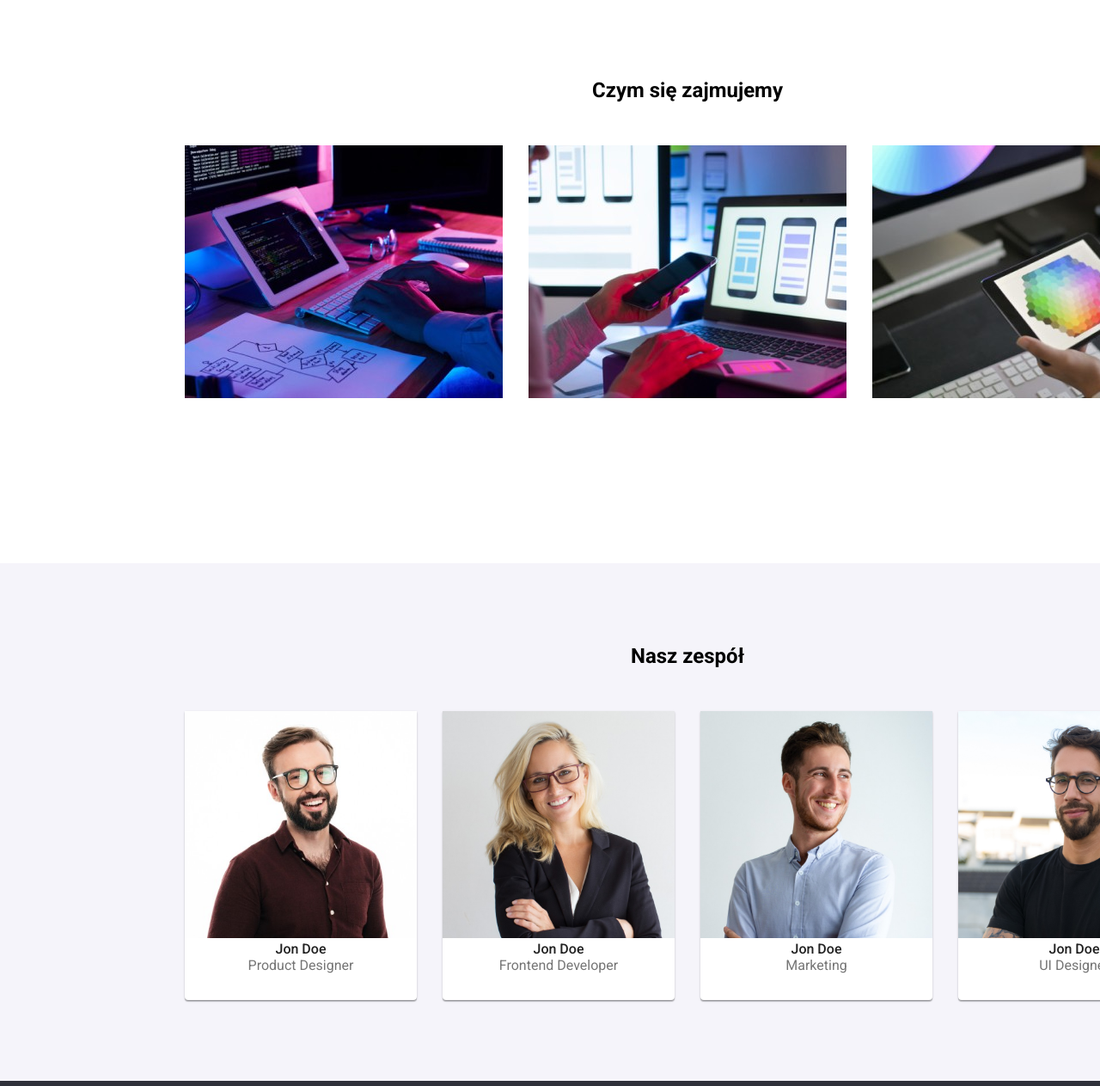
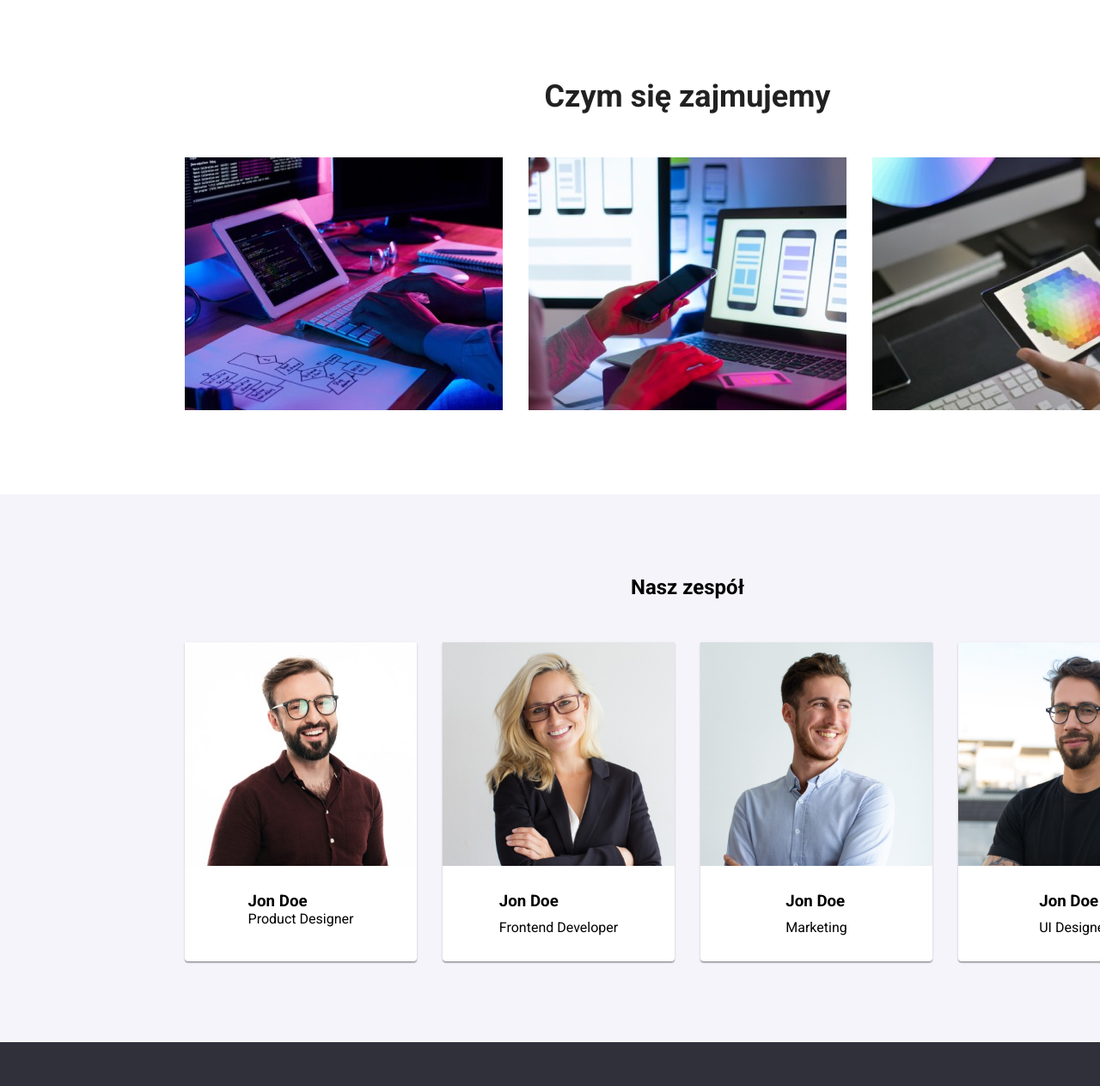
Before and after one commit to DominikBanaskiewicz/goit-markup-hw-03, a plain HTML site: page index.html in a window 1280 px wide. Shown: the part 877-2140 px from the top of the page at 86% size. Drawn offline with Linux system fonts and the light colour scheme; files whose address does not match are found by name.

Commit message:
union sections main-content and about-us to one section

```diff
--- a/css/styles.css
+++ b/css/styles.css
@@ -165,7 +165,7 @@ h1 {
   line-height: 1.36;
   width: 696px;
   text-align: center;
-  letter-spacing: 1px;
+  letter-spacing: 2px;
 }
 .main-banner {
   background-color: var(--background-dark-color);
@@ -216,6 +216,9 @@ MAIN CONTENT
  ABOUT US
 
  */
+.about-us {
+  padding-top: 94px;
+}
 .about-us h2 {
   text-align: center;
   padding-bottom: 50px;
@@ -229,9 +232,7 @@ MAIN CONTENT
 OUR TEAM
 
 */
-body .our-team {
-  width: 1600px;
-}
+
 .our-team > h2,
 .about-us > h2 {
   font-size: 36px;
@@ -249,13 +250,23 @@ body .our-team {
   display: flex;
   flex-direction: column;
 }
+.our-team-elem {
+  display: flex;
+  flex-direction: column;
+  row-gap: 30px;
+  align-items: center;
+}
 .our-team-list {
   display: flex;
-}
-.our-team-list {
   justify-content: center;
   column-gap: 30px;
 }
+.our-team-elem-text {
+  display: flex;
+  flex-direction: column;
+  gap: 10px;
+}
+
 .our-team-elem {
   background-color: var(--white-color);
   box-shadow: 0px 1px 3px rgba(0, 0, 0, 0.12), 0px 1px 1px rgba(0, 0, 0, 0.14),
--- a/index.html
+++ b/index.html
@@ -81,9 +81,8 @@
               </p>
             </li>
           </ul>
-        </div>
-        <section class="about-us section">
-          <div class="container">
+
+        <section class="about-us">
             <h2>Czym się zajmujemy</h2>
             <ul class="about-us-list" class="section">
               <li class="about-us-list-elem">
@@ -124,40 +123,48 @@
                 src="images/teamcard1.jpg"
                 alt="johns doe photo"
                 width="270"
-                height="264"
+                height="260"
               />
+              <div>
                 <h3>Jon Doe</h3>
                 <p class="our-team-job">Product Designer</p>
+              </div>
             </li>
             <li class="our-team-elem">
               <img
                 src="images/teamcard2.jpg"
                 alt="johns doe photo"
                 width="270"
-                height="264"
+                height="260"
               />
+              <div class="our-team-elem-text">
                 <h3>Jon Doe</h3>
                 <p>Frontend Developer</p>
+              </div>
             </li>
             <li class="our-team-elem">
               <img
                 src="images/teamcard3.jpg"
                 alt="johns doe photo"
                 width="270"
-                height="264"
+                height="260"
               />
+              <div class="our-team-elem-text">
                 <h3>Jon Doe</h3>
                 <p>Marketing</p>
+              </div>
             </li>
             <li class="our-team-elem">
               <img
                 src="images/teamcard4.jpg"
                 alt="johns doe photo"
                 width="270"
-                height="264"
+                height="260"
               />
+              <div class="our-team-elem-text">
                 <h3>Jon Doe</h3>
                 <p>UI Designer</p>
+              </div>
             </li>
           </ul>
         </div>
```
Lines whose indentation alone changed are shown as unchanged.
